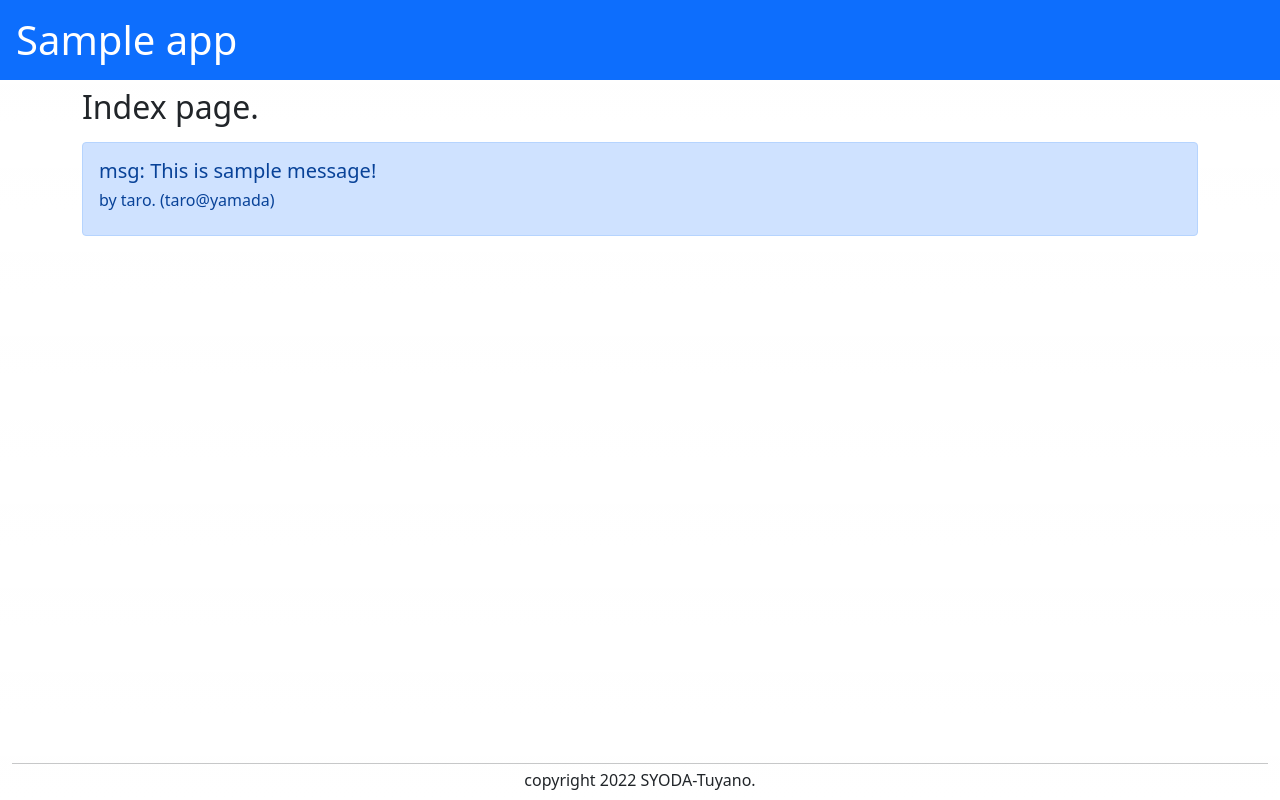
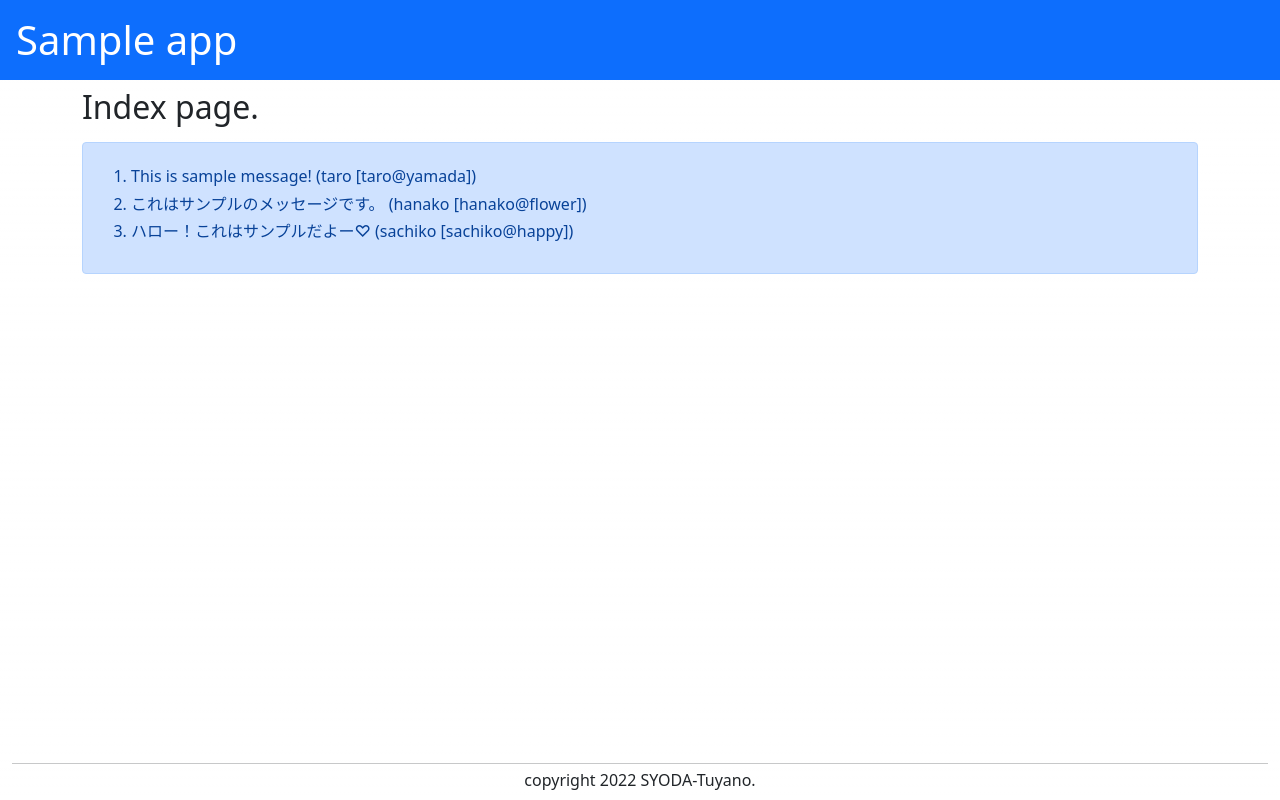
Before and after one commit to medi772425/my-next-app, a Next.js app: page / in a window 1280 px wide. Built offline with nearby package versions, Linux system fonts and the light colour scheme.

Commit message:
2-13 getStaticPropsでサーバーのデータを取得する

```diff
--- a/pages/index.js
+++ b/pages/index.js
@@ -1,14 +1,12 @@
 import Head from 'next/head'
-const url = "http://localhost:3000/data.json"
 
-export async function getServerSideProps(context) {
+const url = "http://localhost:3000/data.json" // ☆
+
+export async function getStaticProps(context) {
   const result = await fetch(url)
   const data = await result.json()
-  const n = context.query.id == undefined ? 0
-    : context.query.id >= data.length ? 0
-    : context.query.id
   return {
-    props:data[n]
+    props:{data:data}
   }
 }
 
@@ -21,8 +19,13 @@
       <main className="container">
         <h2>Index page.</h2>
         <div className="alert alert-primary my-3">
-          <p className="h5">msg: {props.message}</p>
-          <p className="h6">by {props.name}. ({props.email})</p>
+          <ol>
+          {props.data.map(value=>
+            <li className="my-2 h6" key={value.name}>
+              {value.message} ({value.name} [{value.email}])
+            </li>
+          )}
+          </ol>
         </div>
       </main>
     </div>
```
